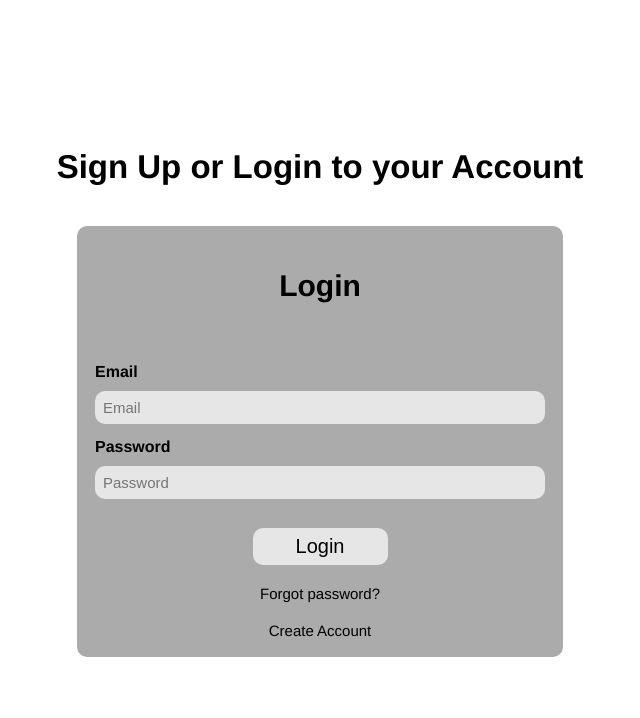
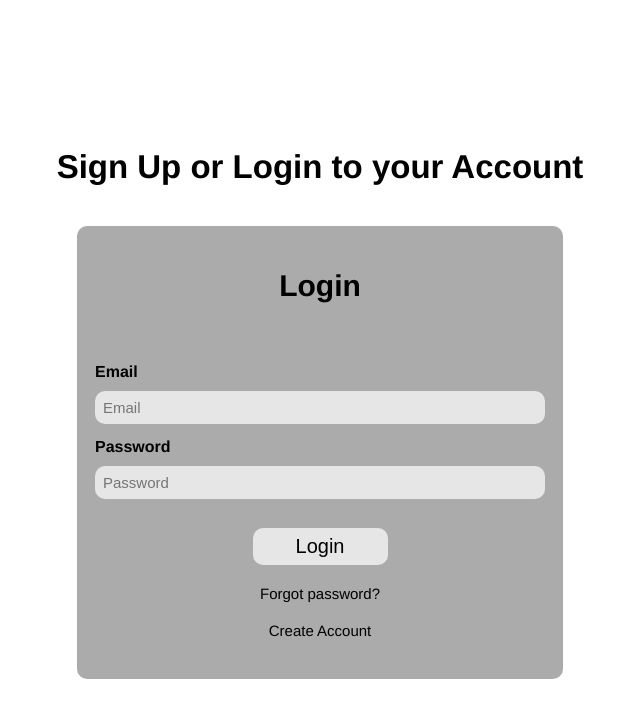
Before and after one commit to KailuanLiu/muchhope-2526, a Next.js app: page /login in a window 1280 px wide. Shown: the top 718 px of the page, without its empty margins (320-960 px from the left). Built offline with nearby package versions, Linux system fonts and the light colour scheme.

Commit message:
added create account anchor link, connects to ./signup

```diff
--- a/src/components/Login.tsx
+++ b/src/components/Login.tsx
@@ -51,7 +51,7 @@ export default function Login() {
           <a href="" className={styles.textLink}>
             Forgot password?
           </a>
-          <a href="" className={styles.textLink}>
+          <a href="./signup" className={styles.textLink}>
             Create Account
           </a>
         </form>
--- a/src/styles/login.module.css
+++ b/src/styles/login.module.css
@@ -15,6 +15,7 @@
 .formBox {
   background-color: #ababab;
   padding: 18px;
+  padding-bottom: 40px;
   border-radius: 10px;
   width: 450px;
   max-width: 90%;
```
